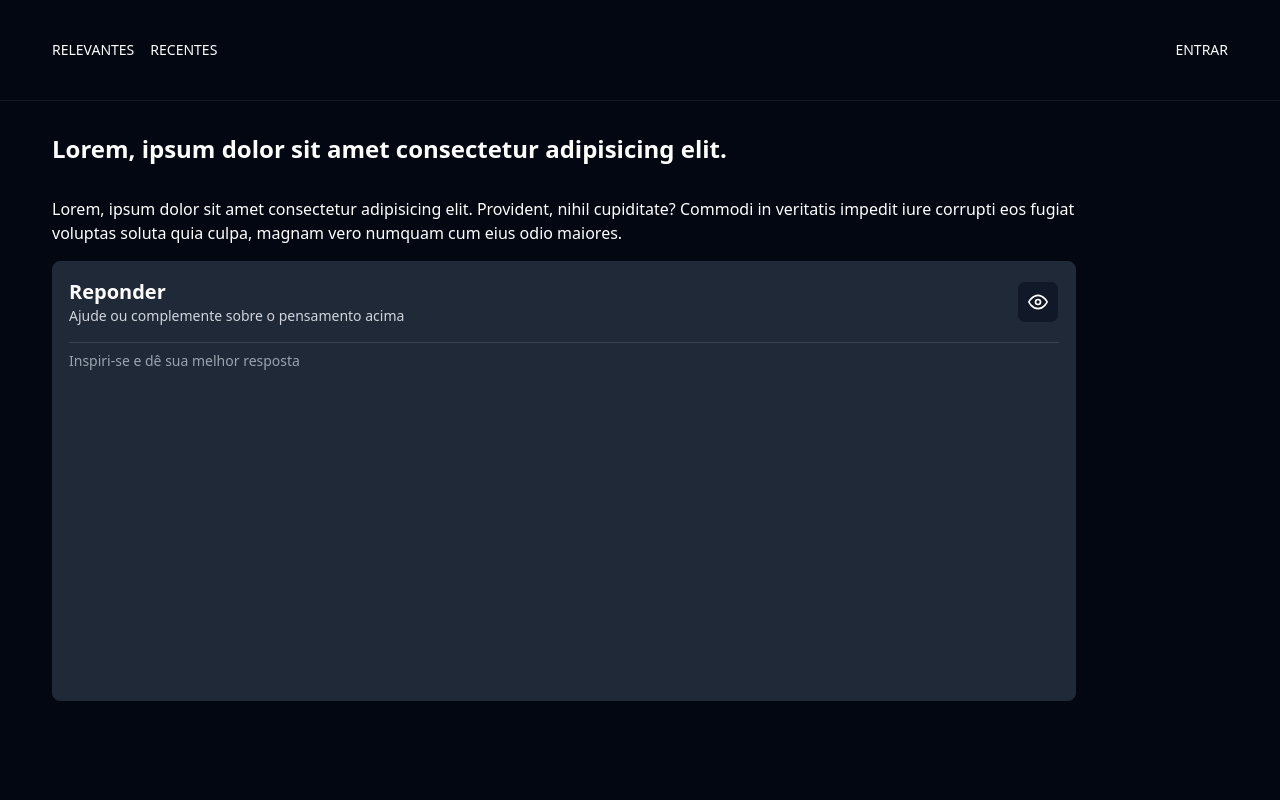
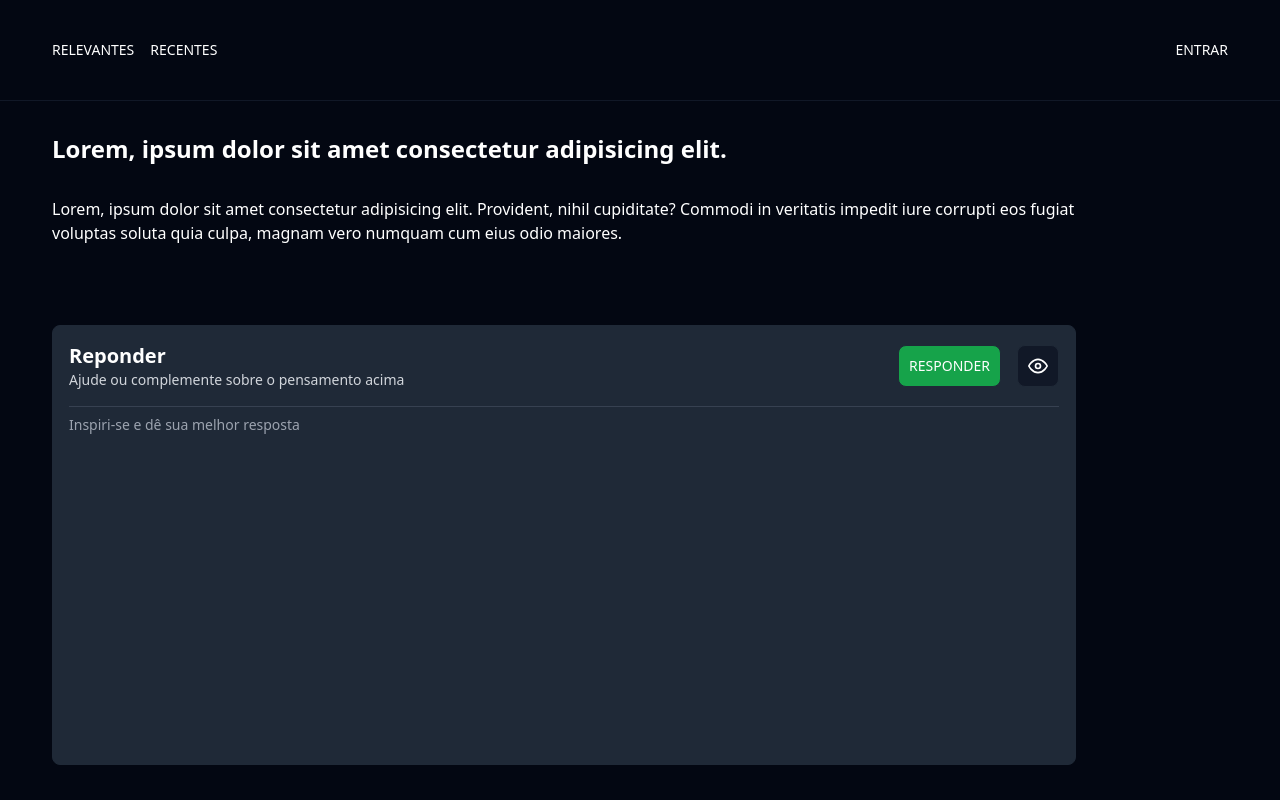
Before and after one commit to franklinST-05/my-tabnews.web, a Next.js app: page /franklinST-05/nova-linguagem-promete-resolver-todos-os-problemas in a window 1280 px wide. Built offline with nearby package versions, Linux system fonts and the light colour scheme.

Commit message:
feat: update editor with new prop

```diff
--- a/src/pages/[username]/[slug]/index.tsx
+++ b/src/pages/[username]/[slug]/index.tsx
@@ -1,12 +1,11 @@
 import Button from '@/components/Button';
 import Editor from '@/components/Editor';
-import Input from '@/components/Input';
 import React from 'react';
 
 const NewsPage: React.FC = () => {
     return (
         <main>
-            <section className="max-w-5xl space-y-4">
+            <section className="max-w-5xl space-y-20">
                 <div>
                     <div className="py-8">
                         <h1 className="text-2xl font-bold">Lorem, ipsum dolor sit amet consectetur adipisicing elit. </h1>
@@ -16,11 +15,14 @@ const NewsPage: React.FC = () => {
                     </div>
                 </div>
 
-                <div >
+                <div>
                     <Editor
                         title="Reponder"
                         description="Ajude ou complemente sobre o pensamento acima"
                         placeholder="Inspiri-se e dê sua melhor resposta"
+                        actions={(
+                            <Button size="small">Responder</Button>
+                        )}
                     />
                 </div>
             </section>
```
